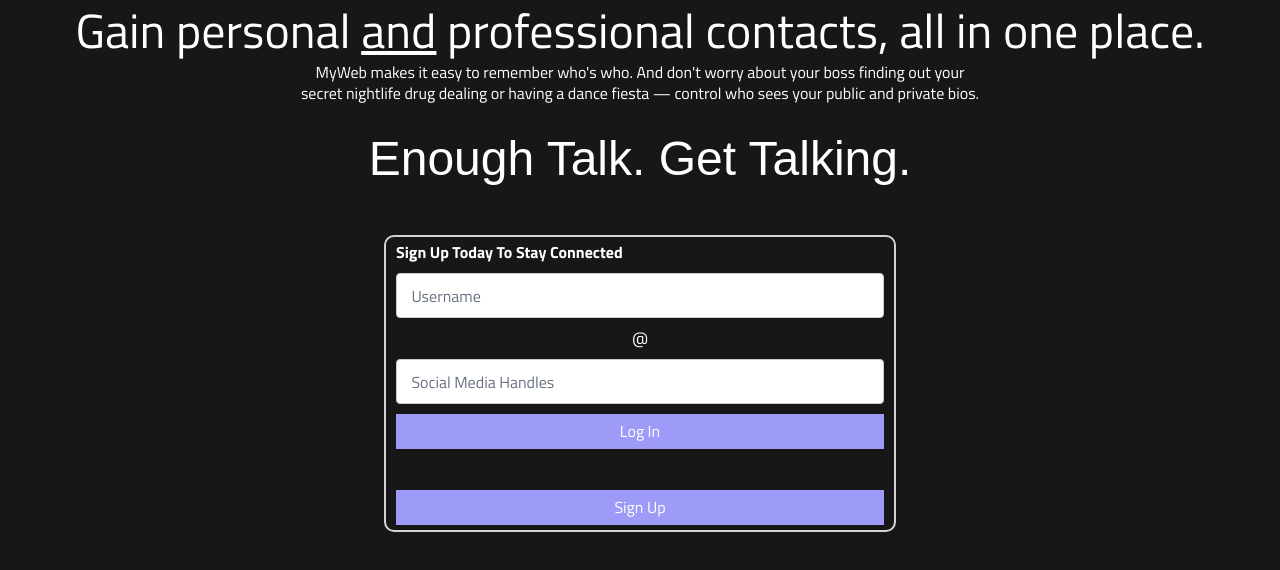
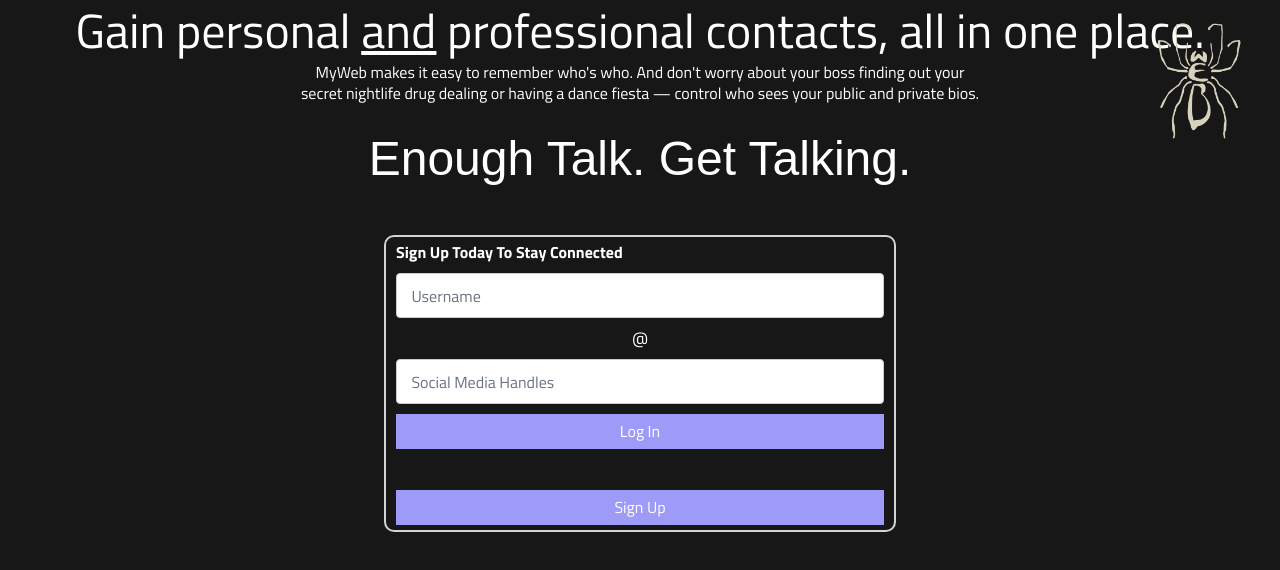
Before and after one commit to ethan-gonzalez14/hacknight, a SvelteKit app in the folder web/: page / in a window 1280 px wide. Shown: the top 570 px of the page. Built offline with nearby package versions, Linux system fonts and the light colour scheme; no server answers; a web font is replaced by a local one.

Commit message:
Add logo to login

```diff
--- a/web/src/routes/+page.svelte
+++ b/web/src/routes/+page.svelte
@@ -245,6 +245,7 @@
 }
 </style>
 <div class="container">
+    <img src="/web_logo.webp" alt="Logo" class="top-right-logo" />
     <h1 class="titillium-web-regular fade-in-up">Gain personal <span style="text-decoration: underline;">and</span> professional contacts, all in one place.</h1>
 
     <p class="titillium-web-regular fade-in-up" style="animation-delay: 1s; margin-bottom: 24px;">MyWeb makes it easy to remember who's who. And don't worry about your boss finding out your secret nightlife
```
